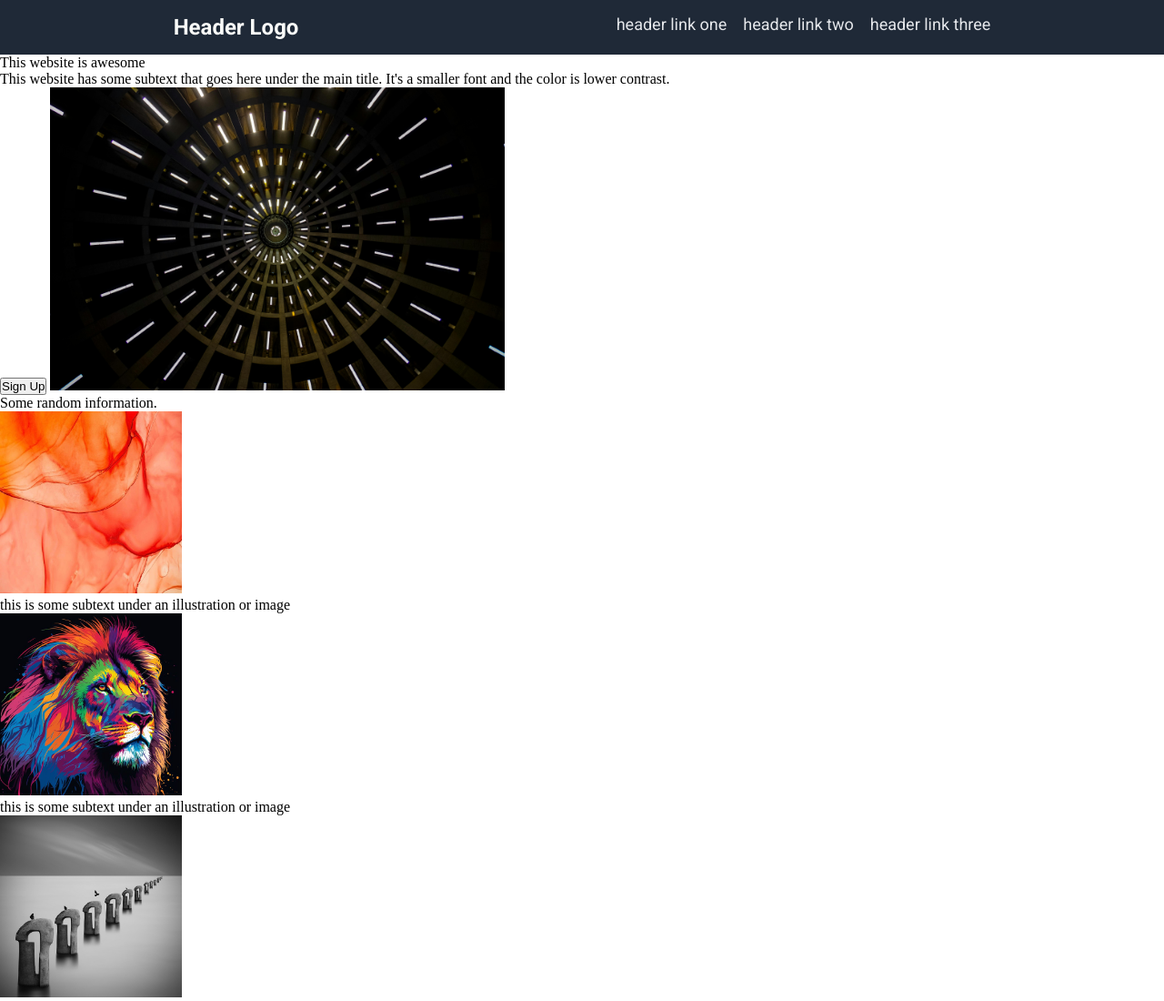
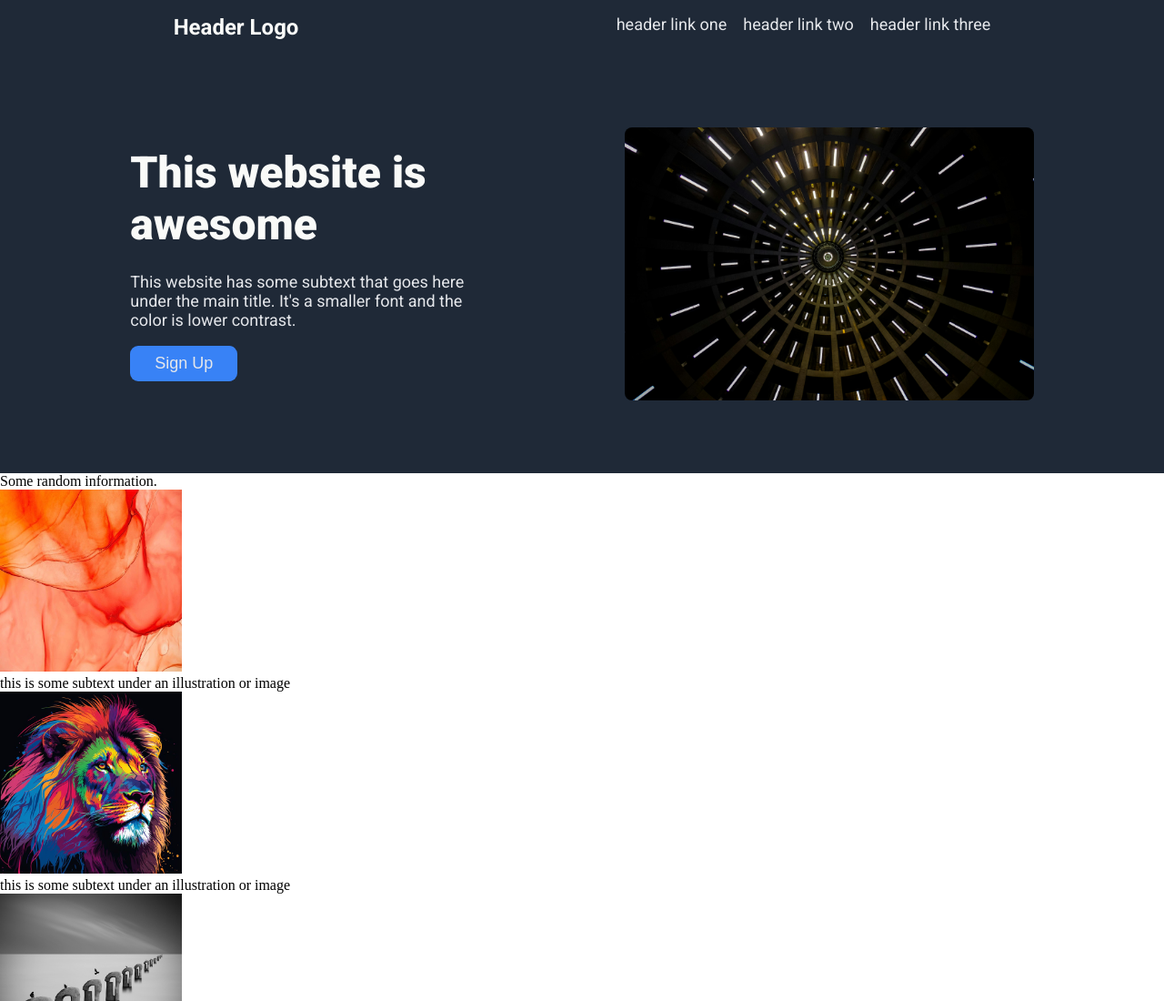
Before and after one commit to tangerineArc/landing-page, a plain HTML site: page index.html in a window 1280 px wide. Shown: the top 1100 px of the page at 91% size. Drawn offline with Linux system fonts and the light colour scheme.

Commit message:
feat: stylise header

```diff
--- a/index.html
+++ b/index.html
@@ -19,13 +19,15 @@
             <li>header link three</li>
         </ul>
     </nav>
-    <section>
-        <div>This website is awesome</div>
-        <p>
-            This website has some subtext that goes here under the main title. It's a smaller font and the color is lower contrast.
-        </p>
-        <button>Sign Up</button>
-        <img src="./images/pexels-francesco-ungaro-96381.jpg" alt="low angle photography of tunnel" width="500">
+    <section class="header">
+        <div class="hero">
+            <div class="hero-main-text">This website is awesome</div>
+            <p class="hero-secondary-text">
+                This website has some subtext that goes here under the main title. It's a smaller font and the color is lower contrast.
+            </p>
+            <button>Sign Up</button>
+        </div>
+        <img src="./images/pexels-francesco-ungaro-96381.jpg" alt="low angle photography of tunnel" width="450">
     </section>
     <section>
         <div>Some random information.</div>
--- a/style.css
+++ b/style.css
@@ -31,3 +31,48 @@
     display: flex;
     gap: 1em;
 }
+
+.header {
+    font-family: "Roboto", sans-serif;
+
+    background-color: #1F2937;
+    padding: 5em 2em;
+
+    display: flex;
+    justify-content: space-evenly;
+    align-items: center;
+    gap: 2em;
+}
+
+.hero {
+    flex-basis: 400px;
+}
+
+.hero-main-text {
+    font-size: 48px;
+    font-weight: 900;
+    color: #F9FAF8;
+
+    margin-bottom: 0.5em;
+}
+
+.hero-secondary-text {
+    font-size: 18px;
+    color: #E5E7EB;
+
+    margin-bottom: 1em;
+}
+
+.hero button {
+    background-color: #3882F6;
+    border: none;
+    border-radius: 0.5em;
+    padding: 0.5em 1.5em;
+
+    color: #E5E7EB;
+    font-size: 18px;
+}
+
+.header img {
+    border-radius: 0.5em;
+}
```
